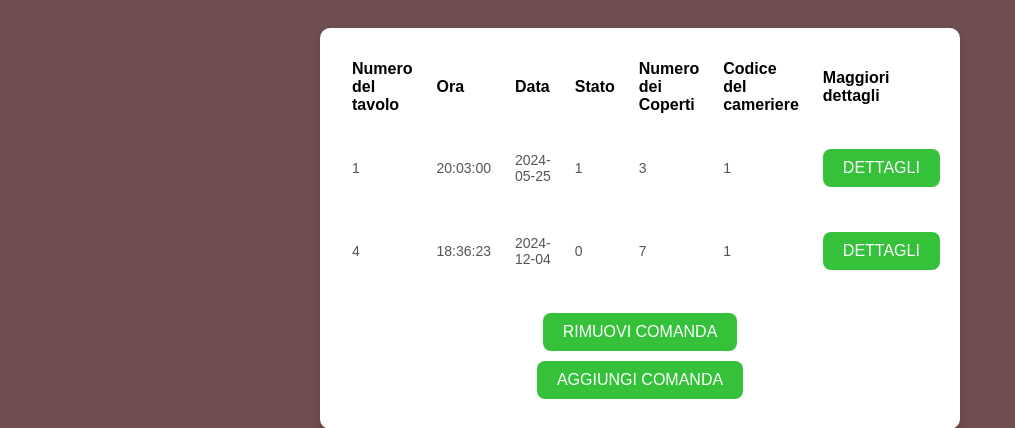
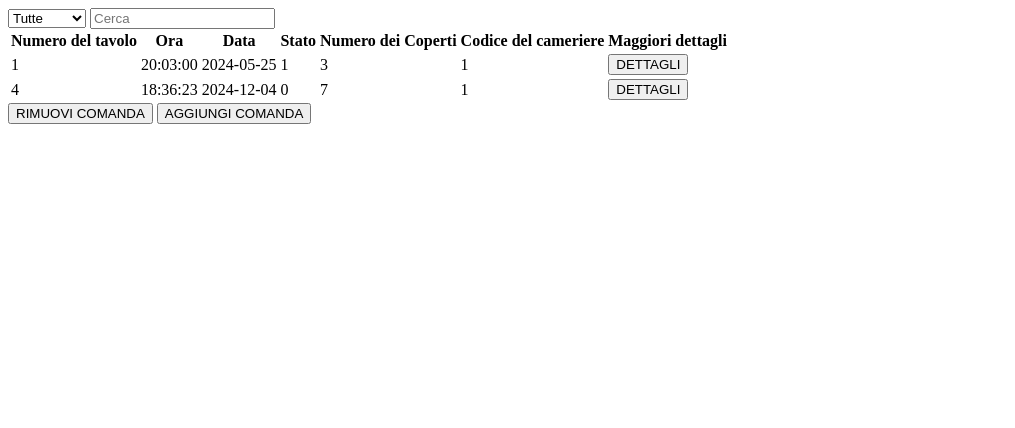
Before and after one commit to BattistellaMattia/Ristorante, a PHP site: page /comande.php in a window 1280 px wide. Shown: the top 428 px of the page, without its empty margins (0-1015 px from the left). Run offline with PHP 8.4, Linux system fonts and the light colour scheme; data comes from the database, SQL or seed files in the repository.

Commit message:
Update comande.php

```diff
--- a/comande.php
+++ b/comande.php
@@ -7,7 +7,7 @@ include "database.php";
     <head>
         <title>Comande</title>
         <meta name="viewport" content="width=device-width, initial-scale=1.0">
-        <link rel="stylesheet" href="style.css">
+        <!-- <link rel="stylesheet" href="style.css"> -->
     </head>
 
     <body>
@@ -17,6 +17,26 @@ include "database.php";
         $sql = "SELECT * from comanda";
         $result = $conn->query($sql);
         ?>
+
+        <form action="comande.php" method ="post">
+        <select name = "Filtri">
+            <option value = ""> Tutte </option>
+            <option value = "1"> Attive </option>
+            <option value = "0"> Concluse </option>
+        </select>
+        <input placeholder = "Cerca" type = "text"> </input>
+        </form>
+
+        <?php
+        if ($_SERVER['REQUEST_METHOD'] == 'POST')
+        {
+            if ($_POST['Filtri'] != '')
+            {
+                $sql .= "AND stato=" . $_POST['filtro'];
+            }
+        }
+        ?>
+
         <table>
             <tr>
             <th>Numero del tavolo</th>
```
